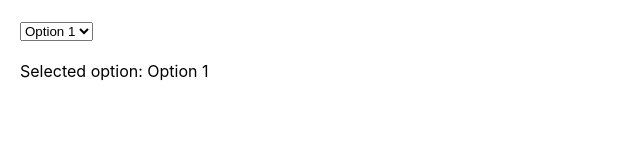
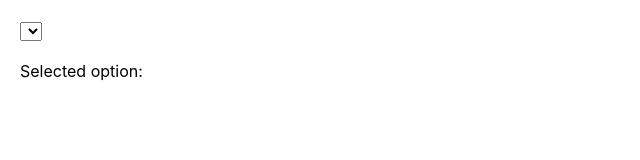
Before and after one commit to mogosbogdan/Dropdown, a React (Create React App) app: page / in a window 1280 px wide. Shown: the top 160 px of the page, without its empty margins (0-640 px from the left). Built offline with nearby package versions, Linux system fonts and the light colour scheme.

Commit message:
new db data

```diff
--- a/src/options.js
+++ b/src/options.js
@@ -1,5 +1,236 @@
 export const options = [
-    { value: 'Option 1', label: 'Option 1' },
-    { value: 'Option 2', label: 'Option 2' },
-    { value: 'Option 3', label: 'Option 3' },
-  ];
+  {
+    id: "544200970",
+    billDate: "2023-01-20T08:00:00.000+00:00",
+    paymentDueDate: "2023-02-03T08:00:00.000+00:00",
+    nextBillDate: "2023-02-20T08:00:00.000+00:00",
+    billNo: "VDF544200970",
+    amountDue: {
+      value: 10,
+      unit: "lei",
+    },
+    billingPeriod: {
+      startDateTime: "2022-12-20T08:00:00.000+00:00",
+      endDateTime: "2023-01-19T08:00:00.000+00:00",
+    },
+    financialAccount: {
+      accountBalance: {
+        amount: {
+          value: 0,
+          unit: "lei",
+        },
+        validFor: {
+          startDateTime: "2023-02-18T23:11:50.818+00:00",
+          endDateTime: null,
+        },
+      },
+      id: "238446101",
+    },
+    billDocument: [
+      {
+        attachmentType: "PDF_1P",
+        mimeType: "application/pdf",
+      },
+      {
+        attachmentType: "PDF_2P",
+        mimeType: "application/pdf",
+      },
+    ],
+    "@type": "CustomerBillOnlineBalance",
+  },
+  {
+    id: "538752189",
+    billDate: "2022-12-20T08:00:00.000+00:00",
+    paymentDueDate: "2023-01-03T08:00:00.000+00:00",
+    nextBillDate: "2023-01-20T08:00:00.000+00:00",
+    billNo: "VDF538752189",
+    amountDue: {
+      value: 20,
+      unit: "lei",
+    },
+    billingPeriod: {
+      startDateTime: "2022-11-20T08:00:00.000+00:00",
+      endDateTime: "2022-12-19T08:00:00.000+00:00",
+    },
+    financialAccount: {
+      accountBalance: {
+        amount: {
+          value: 0,
+          unit: "lei",
+        },
+        validFor: {
+          startDateTime: "2023-02-18T23:11:50.818+00:00",
+          endDateTime: null,
+        },
+      },
+      id: "238446101",
+    },
+    billDocument: [
+      {
+        attachmentType: "PDF_1P",
+        mimeType: "application/pdf",
+      },
+      {
+        attachmentType: "PDF_2P",
+        mimeType: "application/pdf",
+      },
+    ],
+    "@type": "CustomerBillOnline",
+  },
+  {
+    id: "532927595",
+    billDate: "2022-11-20T08:00:00.000+00:00",
+    paymentDueDate: "2022-12-04T08:00:00.000+00:00",
+    nextBillDate: "2022-12-20T08:00:00.000+00:00",
+    billNo: "VDF532927595",
+    amountDue: {
+      value: 120,
+      unit: "lei",
+    },
+    billingPeriod: {
+      startDateTime: "2022-10-20T07:00:00.000+00:00",
+      endDateTime: "2022-11-19T08:00:00.000+00:00",
+    },
+    financialAccount: {
+      accountBalance: {
+        amount: {
+          value: 0,
+          unit: "lei",
+        },
+        validFor: {
+          startDateTime: "2023-02-18T23:11:50.818+00:00",
+          endDateTime: null,
+        },
+      },
+      id: "238446101",
+    },
+    billDocument: [
+      {
+        attachmentType: "PDF_1P",
+        mimeType: "application/pdf",
+      },
+      {
+        attachmentType: "PDF_2P",
+        mimeType: "application/pdf",
+      },
+    ],
+    "@type": "CustomerBillOnline",
+  },
+  {
+    id: "527207838",
+    billDate: "2022-10-20T07:00:00.000+00:00",
+    paymentDueDate: "2022-11-03T08:00:00.000+00:00",
+    nextBillDate: "2022-11-20T08:00:00.000+00:00",
+    billNo: "VDF527207838",
+    amountDue: {
+      value: 210,
+      unit: "lei",
+    },
+    billingPeriod: {
+      startDateTime: "2022-09-20T07:00:00.000+00:00",
+      endDateTime: "2022-10-19T07:00:00.000+00:00",
+    },
+    financialAccount: {
+      accountBalance: {
+        amount: {
+          value: 0,
+          unit: "lei",
+        },
+        validFor: {
+          startDateTime: "2023-02-18T23:11:50.818+00:00",
+          endDateTime: null,
+        },
+      },
+      id: "238446101",
+    },
+    billDocument: [
+      {
+        attachmentType: "PDF_1P",
+        mimeType: "application/pdf",
+      },
+      {
+        attachmentType: "PDF_2P",
+        mimeType: "application/pdf",
+      },
+    ],
+    "@type": "CustomerBillOnline",
+  },
+  {
+    id: "521756576",
+    billDate: "2022-09-20T07:00:00.000+00:00",
+    paymentDueDate: "2022-10-04T07:00:00.000+00:00",
+    nextBillDate: "2022-10-20T07:00:00.000+00:00",
+    billNo: "VDF521756576",
+    amountDue: {
+      value: 310,
+      unit: "lei",
+    },
+    billingPeriod: {
+      startDateTime: "2022-08-20T07:00:00.000+00:00",
+      endDateTime: "2022-09-19T07:00:00.000+00:00",
+    },
+    financialAccount: {
+      accountBalance: {
+        amount: {
+          value: 0,
+          unit: "lei",
+        },
+        validFor: {
+          startDateTime: "2023-02-18T23:11:50.818+00:00",
+          endDateTime: null,
+        },
+      },
+      id: "238446101",
+    },
+    billDocument: [
+      {
+        attachmentType: "PDF_1P",
+        mimeType: "application/pdf",
+      },
+      {
+        attachmentType: "PDF_2P",
+        mimeType: "application/pdf",
+      },
+    ],
+    "@type": "CustomerBillOnline",
+  },
+  {
+    id: "515999990",
+    billDate: "2022-08-20T07:00:00.000+00:00",
+    paymentDueDate: "2022-09-03T07:00:00.000+00:00",
+    nextBillDate: "2022-09-20T07:00:00.000+00:00",
+    billNo: "VDF515999990",
+    amountDue: {
+      value: 410,
+      unit: "lei",
+    },
+    billingPeriod: {
+      startDateTime: "2022-07-20T07:00:00.000+00:00",
+      endDateTime: "2022-08-19T07:00:00.000+00:00",
+    },
+    financialAccount: {
+      accountBalance: {
+        amount: {
+          value: 0,
+          unit: "lei",
+        },
+        validFor: {
+          startDateTime: "2023-02-18T23:11:50.818+00:00",
+          endDateTime: null,
+        },
+      },
+      id: "238446101",
+    },
+    billDocument: [
+      {
+        attachmentType: "PDF_1P",
+        mimeType: "application/pdf",
+      },
+      {
+        attachmentType: "PDF_2P",
+        mimeType: "application/pdf",
+      },
+    ],
+    "@type": "CustomerBillOnline",
+  },
+];
```
